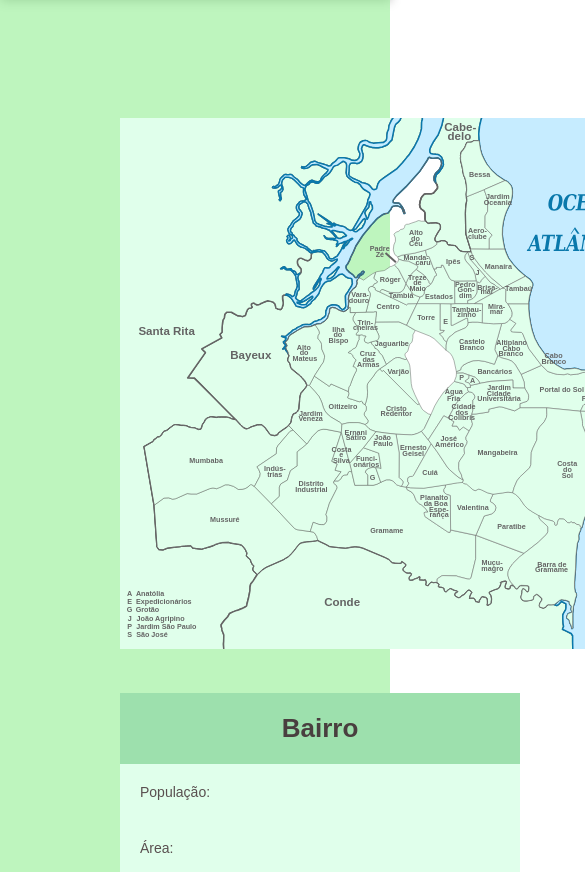
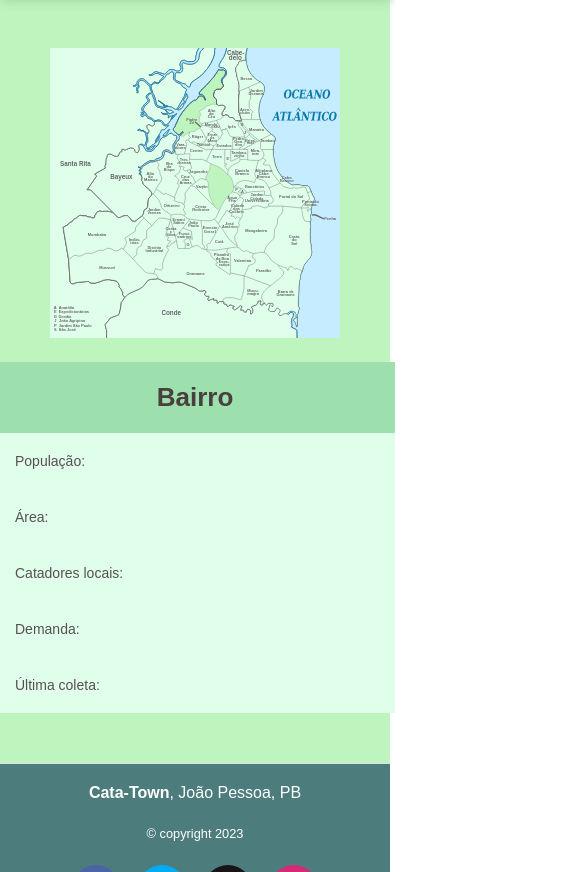
Before and after one commit to Yelcde/Cata-Town, a plain HTML site: page index.html in a window 390 px wide. Shown: the part 139-1011 px from the top of the page, 585 px wide, since content can reach past the window. Drawn offline with Linux system fonts and the light colour scheme; a web font is replaced by a local one.

Commit message:
"Finalizando" a responsividade do site

```diff
--- a/index.html
+++ b/index.html
@@ -18,10 +18,6 @@
             <div class="map-area"></div>
             <div class="description-area">
                 <table class="tg">
-                    <!-- <colgroup>
-                        <col style="width: 125px">
-                        <col style="width: 126px">
-                    </colgroup> -->
                     <thead>
                         <tr>
                         <th class="tgTitle" id="bairro" colspan="2" scope="colgroup">Bairro</th>
@@ -58,9 +54,12 @@
     <footer class="footer-area">
         <div class="footer">
             <div class="container">
-                <address>
+                <address class="ad1">
                     <b>Cata-Town</b><br>
                     João Pessoa, PB<br>
+                </address>
+                <address class="ad2">
+                    <b>Cata-Town</b>, João Pessoa, PB
                 </address>
                 <div class="copyright">
                     © copyright 2023
--- a/style/style.css
+++ b/style/style.css
@@ -9,6 +9,7 @@
 *{
     padding: 0;
     border: 0;
+    box-sizing: border-box;
     margin: 0;
     font-family: 'codec pro', Arial, Helvetica, sans-serif;
 }
@@ -46,16 +47,17 @@ main:hover{
     padding: 50px;
 }
 
+.bairrosInfo .map-area{
+    width: 100%;
+    max-width: 700px;
+}
+
 .bairrosInfo .map-area, .description-area{
     padding: 20px;
 }
 
-.map-area{
-    border-radius: 200px;
-}
-
 .map-area svg path:hover {
-    filter: brightness(.9);
+    filter: brightness(.9); /* Colocar isso para ser aplicado no JS, então da para tirar o hover do atlantico */
 }
 
 /* Footer */
@@ -113,6 +115,10 @@ footer{
     color: white;
 }
 
+.footer .ad2{
+    display: none;
+}
+
 .footer .copyright {
     padding: 1.5rem;
     font-size: .8rem;
@@ -120,8 +126,32 @@ footer{
     color: #fff;
 }
 
-@media (max-width: 1050px){
+/* Responsividade do Site */
+
+@media (max-width: 1030px){
     .bairrosInfo{
+        flex-direction: column;
+        padding: 0;
+    }
+
+    .bairrosInfo .map-area{
+        max-width: 100%;
+        margin-bottom: 20px;
+    }
+
+    .bairrosInfo .map-area, .description-area{
+        padding: 0;
+    }
+
+    .footer .container{
+        flex-direction: column;
+    }
+
+    .footer .ad1{
+        display: none;
+    }
+
+    .footer .ad2{
         display: block;
     }
 }
```
Also changed, not shown: js/writeSvg.js.
